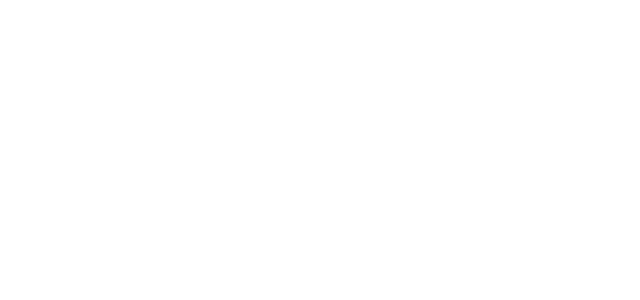
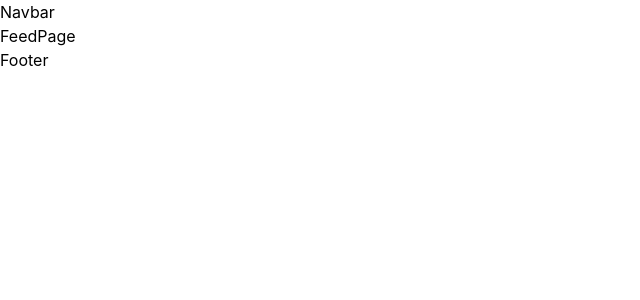
Before and after one commit to rayanelhawagry/Social-Media-App, a React (Vite) app: page / in a window 1280 px wide. Shown: the top 300 px of the page, without its empty margins (0-640 px from the left). Built offline with nearby package versions, Linux system fonts and the light colour scheme.

Commit message:
Implement routing and layout structure

```diff
--- a/src/App.jsx
+++ b/src/App.jsx
@@ -1,10 +1,37 @@
 import { useState } from 'react'
 import './App.css'
+import { createBrowserRouter, RouterProvider } from 'react-router-dom'
+import MainLayout from './Layouts/MainLayout';
+import AuthLayout from './Layouts/AuthLayout';
+import FeedPage from './Pages/FeedPage';
+import Profile from './Pages/Profile';
+import PostDetails from './Pages/PostDetails';
+import NotFound from './Pages/NotFound';
+import Login from './Pages/Login';
+import Register from './Pages/Register';
+
+const router = createBrowserRouter([
+  {
+    path: '', element: <MainLayout />, children: [
+      { index: true, element: <FeedPage /> },
+      { path: 'profile', element: <Profile /> },
+      { path: 'post-details', element: <PostDetails /> },
+      { path: '*', element: <NotFound /> }
+    ]
+  },
+  {
+    path: '', element: <AuthLayout />, children: [
+      { path: 'login', element: <Login /> },
+      { path: 'register', element: <Register /> }
+    ]
+  }
+])
 
 function App() {
 
   return (
     <>
+      <RouterProvider router={router} />
     </>
   )
 }
--- a/src/Layouts/AuthLayout.jsx
+++ b/src/Layouts/AuthLayout.jsx
@@ -1,7 +1,12 @@
 import React from 'react'
+import { Outlet } from 'react-router-dom'
 
 export default function AuthLayout() {
     return (
-        <div>AuthLayout</div>
+        <>
+            <div>
+                <Outlet />
+            </div>
+        </>
     )
 }
--- a/src/Layouts/MainLayout.jsx
+++ b/src/Layouts/MainLayout.jsx
@@ -1,7 +1,14 @@
 import React from 'react'
+import Navbar from './../Components/Navbar';
+import Footer from './../Components/Footer';
+import { Outlet } from 'react-router-dom';
 
 export default function MainLayout() {
     return (
-        <div>MainLayout</div>
+        <>
+            <Navbar />
+            <Outlet />
+            <Footer />
+        </>
     )
 }
```
